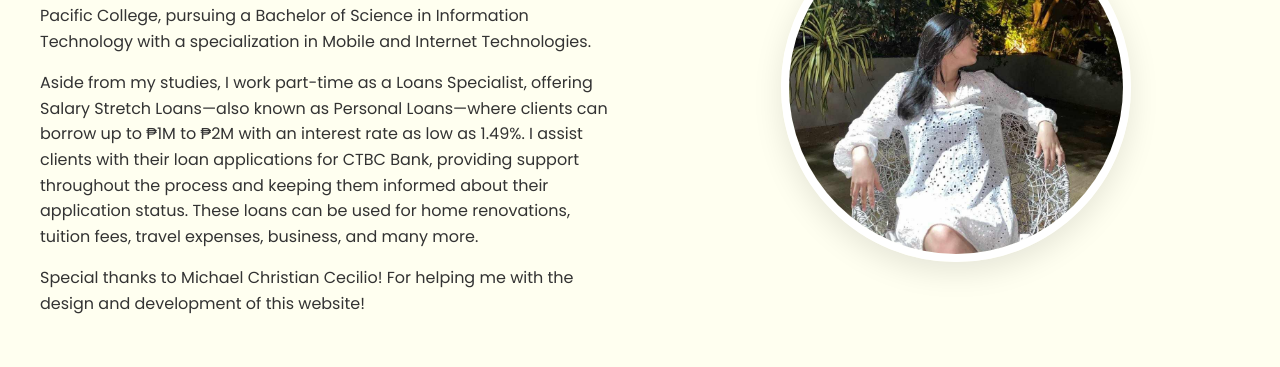
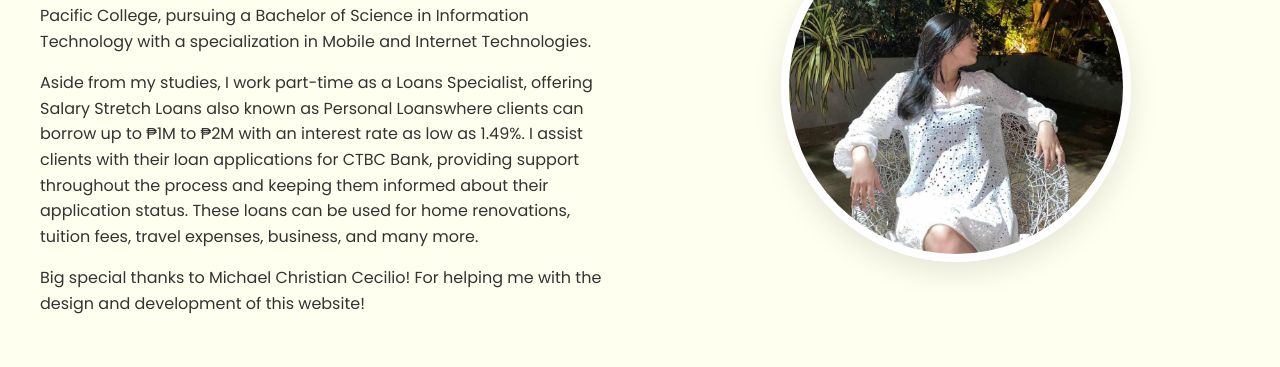
Before and after one commit to christinaprado/Prado_Finals_Webprog, a React (Vite) app in the folder Nichole1/: page / in a window 1280 px wide. Shown: the part 393-760 px from the top of the page. Built offline with nearby package versions, Linux system fonts and the light colour scheme; no server answers; the database is empty.

Commit message:
Frontend: added and removed text on the introduction

```diff
--- a/Nichole1/src/components/AboutMe/index.jsx
+++ b/Nichole1/src/components/AboutMe/index.jsx
@@ -15,14 +15,14 @@ const AboutMe = () => {
           </p>
           <p>
             Aside from my studies, I work part-time as a Loans Specialist, offering Salary
-            Stretch Loans—also known as Personal Loans—where clients can borrow up to ₱1M to ₱2M
+            Stretch Loans also known as Personal Loanswhere clients can borrow up to ₱1M to ₱2M
             with an interest rate as low as 1.49%. I assist clients with their loan applications
             for CTBC Bank, providing support throughout the process and keeping them informed
             about their application status. These loans can be used for home renovations, tuition
             fees, travel expenses, business, and many more.
           </p>
           <p>
-            Special thanks to Michael Christian Cecilio! For helping me with the design and
+            Big special thanks to Michael Christian Cecilio! For helping me with the design and
             development of this website!
           </p>
         </div>
```
